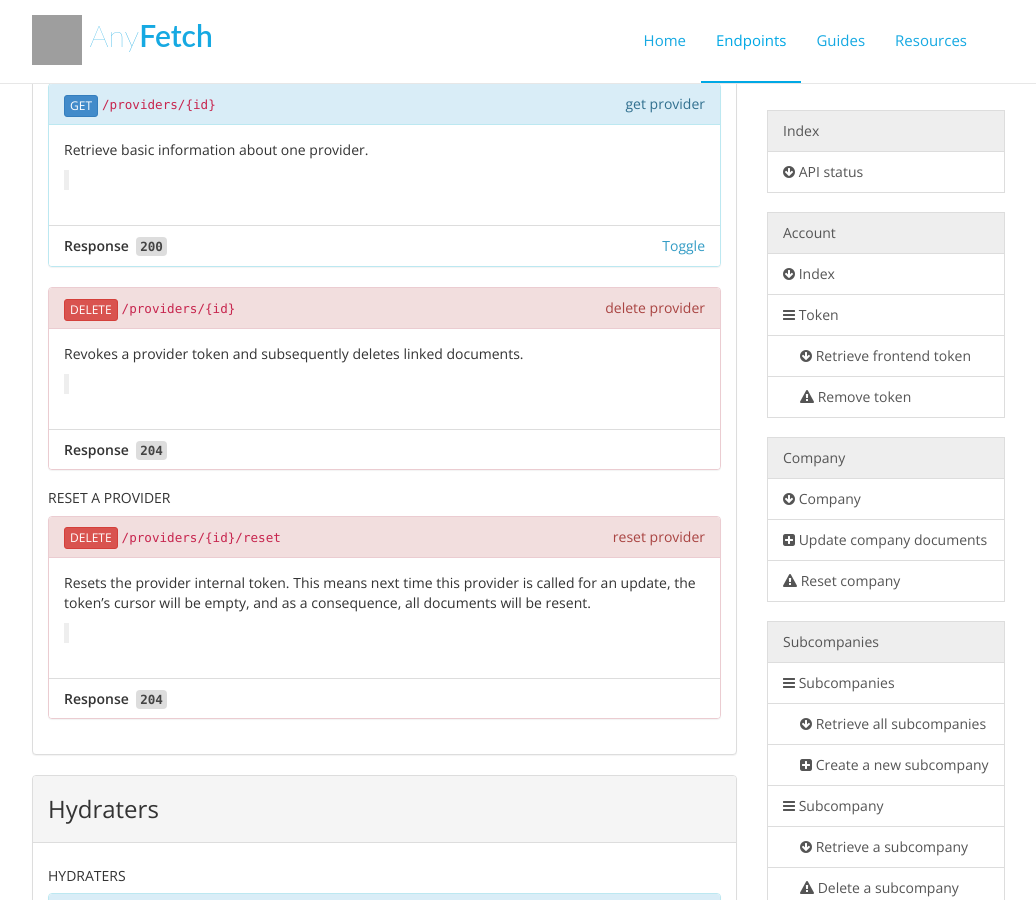
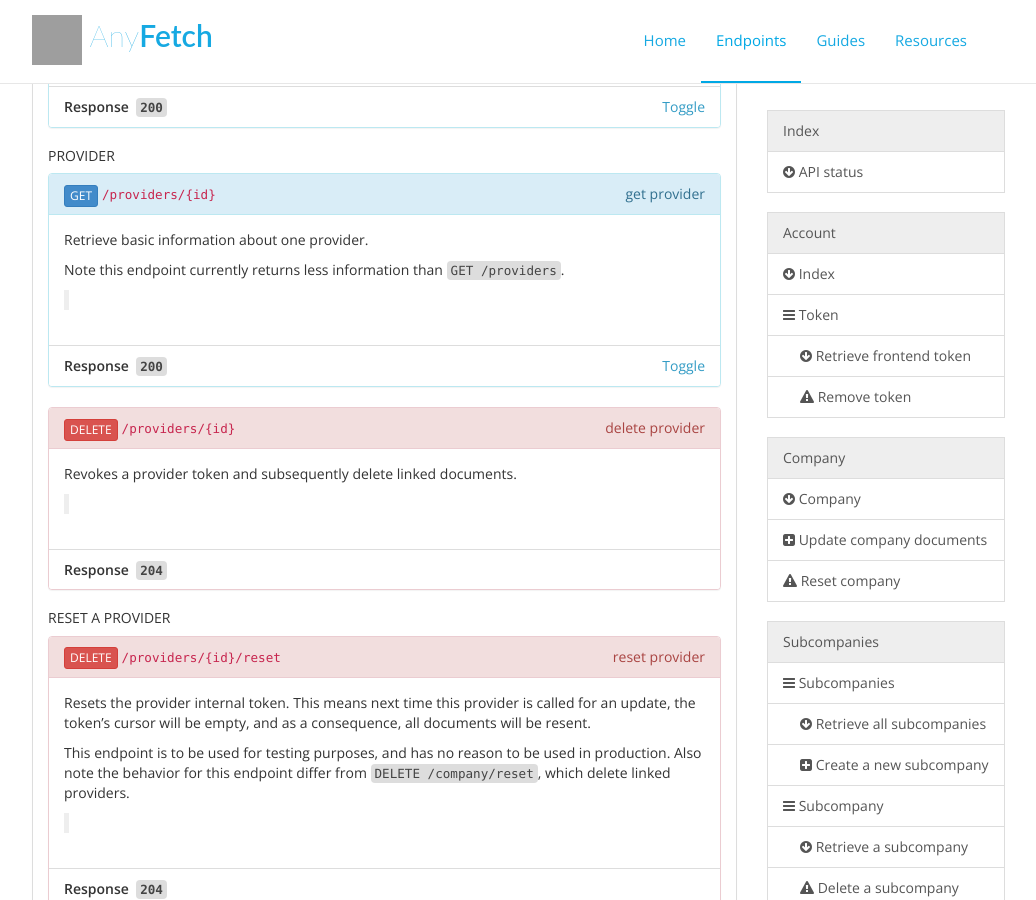
Before and after one commit to AnyFetch/developers.anyfetch.com, a Jekyll site: the page endpoints/index.html, which Jekyll copies as it is, in a window 1280 px wide and 900 px high, scrolled down 14062 px. Shown: the whole window, without its empty margins (133-1169 px from the left). Built offline with Jekyll 4.4.1, drawn with Linux system fonts in a browser that asks for light colours; nearby versions of some CDN libraries; Markdown is read by kramdown in place of the engine named in the settings; some of the changed text lies outside the part shown; grey boxes are pictures that could not be loaded.

Commit message:
End of rereading

```diff
--- a/endpoints/index.html
+++ b/endpoints/index.html
@@ -524,6 +524,7 @@
 <p>Send a new document on AnyFetch.</p>
 <p>The <a href="/resources/document-types.html"><code>document_type</code></a> value is mandatory, every other parameter is optional, however in nearly all cases you’ll specify <a href="/guides/concepts/identifier.html">a unique <code>identifier</code> to retrieve the document later</a>.</p>
 <p>If no identifier is specified, it will be set to the value of the document’s id.</p>
+<p>Common parameters include <code>data</code> (data to use for full display), <code>metadata</code> (data to use for search and snippet display), <code>actions</code> (object of links) and <code>user_access</code> (an array of users authorized to view the document).</p>
 <ul>
 <li>Identifiers in <code>related</code> will be converted to their matching <code>id</code></li>
 <li>Access tokens in <code>user_access</code> will be converted to their matching <code>user</code>.</li>
@@ -659,6 +660,7 @@
 <li>Identifiers in <code>related</code> will be converted to their matching <code>id</code></li>
 <li>Access tokens in <code>user_access</code> will be converted to their matching <code>user</code>.</li>
 <li>A name in <code>document_type</code> will be converted to its matching <code>id</code>.</li>
+<li>You can’t update the <code>hydrated_by</code> and <code>hydrating</code> properties; they’re managed internally.</li>
 </ul>
 <blockquote>
 <ul>
@@ -1456,6 +1458,7 @@
     </span>}
 ]
 </code></pre></li></ul></section><h4 id="providers-provider">Provider&nbsp;<a href="#providers-provider"><i class="fa fa-link"></i></a></h4><section id="providers-provider-get" class="panel panel-info"><div class="panel-heading"><div style="float:right"><span style="text-transform: lowercase">Get Provider</span></div><div style="float:left"><a href="#providers-provider-get" class="btn btn-xs btn-primary">GET</a></div><div style="overflow:hidden"><code>/providers/{id}</code></div></div><div class="panel-body"><p>Retrieve basic information about one provider.</p>
+<p>Note this endpoint currently returns less information than <code>GET /providers</code>.</p>
 <blockquote>
 <ul>
 <li><code>401 Unauthorized</code>: you did not specify any credentials, or you are using a non-supported <code>Authorization</code> scheme</li>
@@ -1475,7 +1478,7 @@
     "<span class="hljs-attribute">is_basic_token</span>": <span class="hljs-value"><span class="hljs-literal">false</span></span>,
     "<span class="hljs-attribute">account_name</span>": <span class="hljs-value"><span class="hljs-string">"matthieu.bacconnier@papiel.fr"</span>
 </span>}
-</code></pre></li></ul></section><section id="providers-provider-delete" class="panel panel-danger"><div class="panel-heading"><div style="float:right"><span style="text-transform: lowercase">Delete Provider</span></div><div style="float:left"><a href="#providers-provider-delete" class="btn btn-xs btn-danger">DELETE</a></div><div style="overflow:hidden"><code>/providers/{id}</code></div></div><div class="panel-body"><p>Revokes a provider token and subsequently deletes linked documents.</p>
+</code></pre></li></ul></section><section id="providers-provider-delete" class="panel panel-danger"><div class="panel-heading"><div style="float:right"><span style="text-transform: lowercase">Delete Provider</span></div><div style="float:left"><a href="#providers-provider-delete" class="btn btn-xs btn-danger">DELETE</a></div><div style="overflow:hidden"><code>/providers/{id}</code></div></div><div class="panel-body"><p>Revokes a provider token and subsequently delete linked documents.</p>
 <blockquote>
 <ul>
 <li><code>401 Unauthorized</code>: you did not specify any credentials, or you are using a non-supported <code>Authorization</code> scheme</li>
@@ -1485,6 +1488,8 @@
 </ul>
 </blockquote>
 </div><ul class="list-group"><li class="list-group-item"><strong>Response&nbsp;&nbsp;<code>204</code></strong></li></ul></section><h4 id="providers-reset-a-provider">Reset a Provider&nbsp;<a href="#providers-reset-a-provider"><i class="fa fa-link"></i></a></h4><section id="providers-reset-a-provider-delete" class="panel panel-danger"><div class="panel-heading"><div style="float:right"><span style="text-transform: lowercase">Reset Provider</span></div><div style="float:left"><a href="#providers-reset-a-provider-delete" class="btn btn-xs btn-danger">DELETE</a></div><div style="overflow:hidden"><code>/providers/{id}/reset</code></div></div><div class="panel-body"><p>Resets the provider internal token. This means next time this provider is called for an update, the token’s cursor will be empty, and as a consequence, all documents will be resent.</p>
+<p>This endpoint is to be used for testing purposes, and has no reason to be used in production.
+Also note the behavior for this endpoint differ from <code>DELETE /company/reset</code>, which delete linked providers.</p>
 <blockquote>
 <ul>
 <li><code>401 Unauthorized</code>: you did not specify any credentials, or you are using a non-supported <code>Authorization</code> scheme</li>
```
Also changed, not shown: other parts of endpoints/index.html (+1 -1 lines), blueprint.md (+10 -2 lines).
